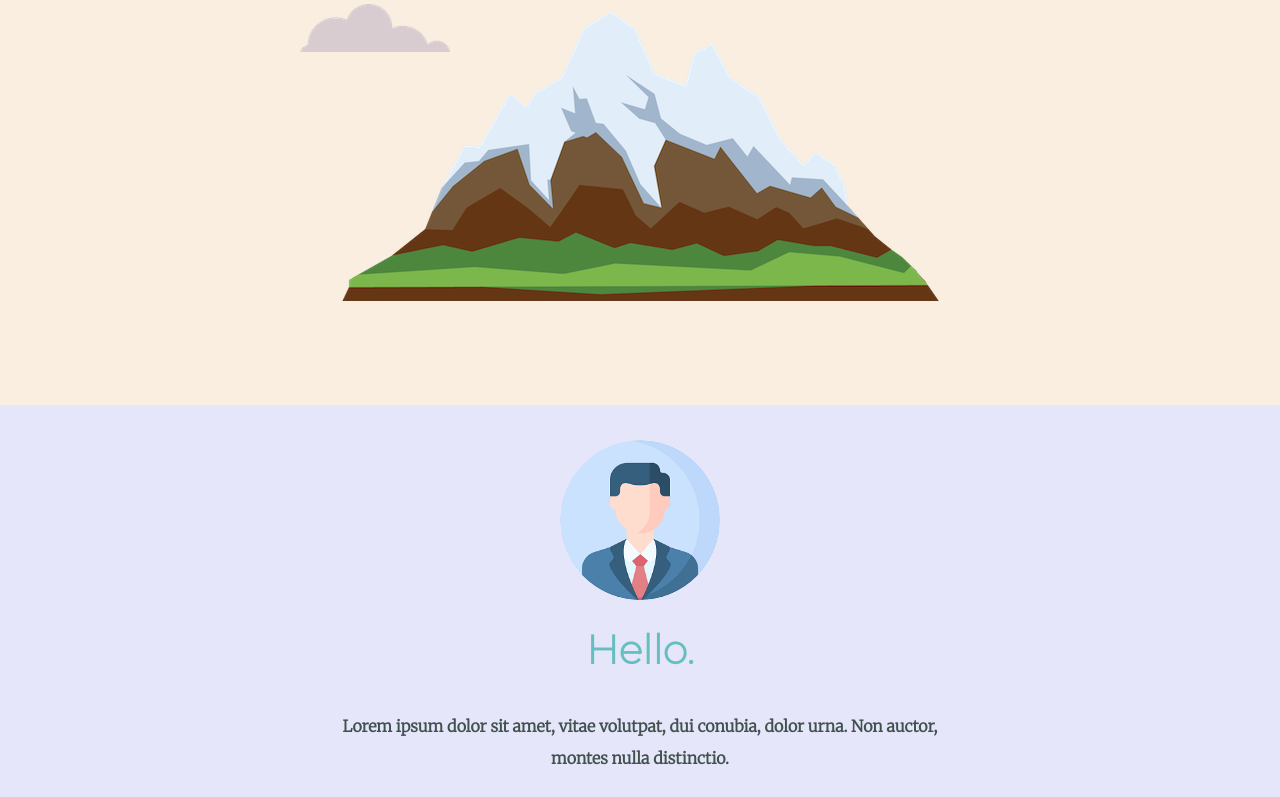
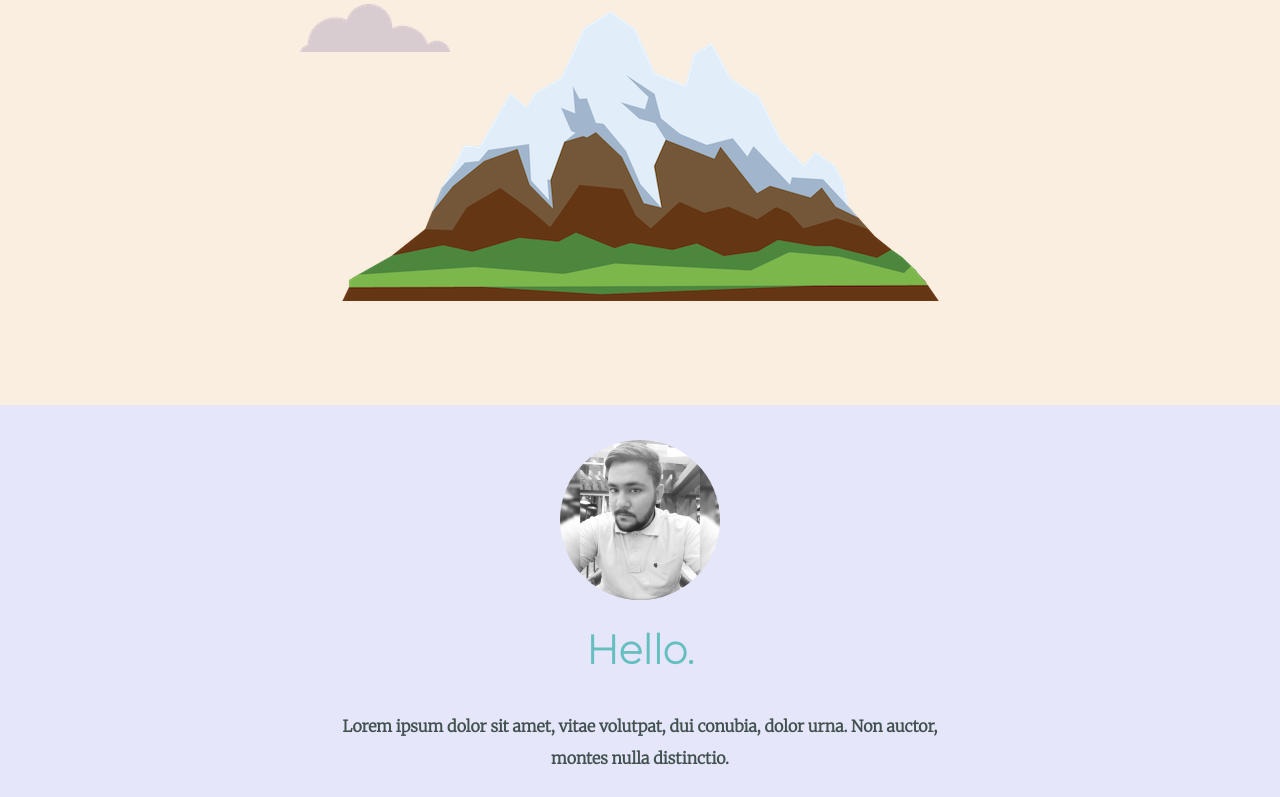
Before and after one commit to khatwanip10/mywebsite, a plain HTML site: page index.html in a window 1280 px wide. Shown: the part 371-1168 px from the top of the page. Drawn offline with Linux system fonts and the light colour scheme.

Commit message:
Update index.html

```diff
--- a/index.html
+++ b/index.html
@@ -19,7 +19,7 @@
   </div>
   <div class="middle-container">
     <div class="greet">
-      <img class="profile" src="Images/profile.png" alt="image">
+      <img class="profile" src="Images/PROFILE.png" alt="image">
       <h2>Hello.</h2>
       <p>Lorem ipsum dolor sit amet, vitae volutpat, dui conubia, dolor urna. Non auctor, montes nulla distinctio.</p>
     </div>
```
